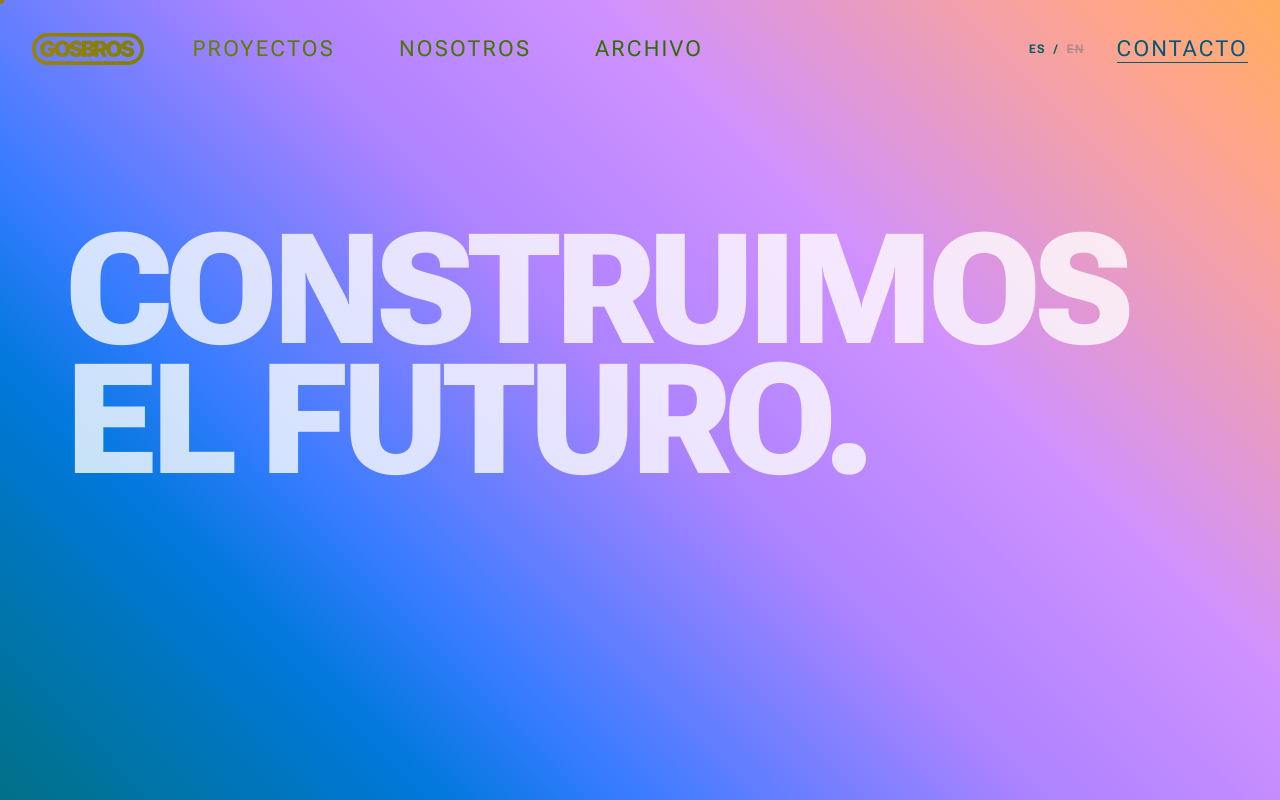
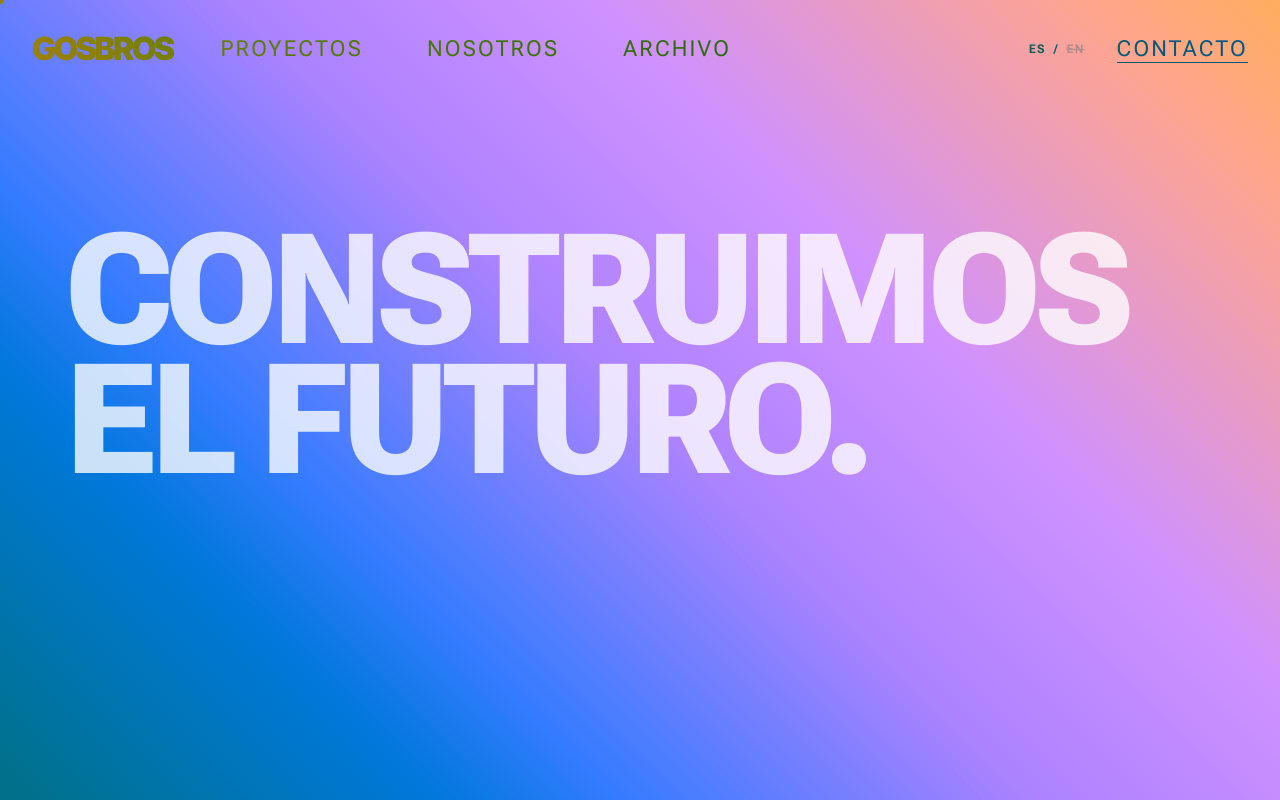
Before and after one commit to danielgz-blip/gosbros, a Next.js app in the folder gosbrosters.com/: page /about in a window 1280 px wide. Shown: the top 800 px of the page. Built offline with nearby package versions, Linux system fonts and the light colour scheme.

Commit message:
style: apply Inter Black for the GOSBROS wordmark everywhere

```diff
--- a/gosbrosters.com/src/app/globals.css
+++ b/gosbrosters.com/src/app/globals.css
@@ -4,6 +4,7 @@
   --font-sans: var(--font-sans), ui-sans-serif, system-ui, sans-serif;
   --font-display: var(--font-display), sans-serif;
   --font-serif: var(--font-serif), serif;
+  --font-logo: var(--font-logo), sans-serif;
 
   --color-primary-dark: #000000;
   --color-primary-light: #ffffff;
@@ -133,6 +134,11 @@ h1, h2, h3, .font-display {
   font-family: var(--font-serif);
 }
 
+.font-logo {
+  font-family: var(--font-logo), sans-serif;
+  letter-spacing: -0.083333em;
+}
+
 /* Mask Reveal Animation */
 .mask-reveal {
   overflow: hidden;
--- a/gosbrosters.com/src/app/layout.tsx
+++ b/gosbrosters.com/src/app/layout.tsx
@@ -1,5 +1,5 @@
 import type { Metadata } from "next";
-import { Roboto_Flex } from "next/font/google";
+import { Roboto_Flex, Inter } from "next/font/google";
 import "./globals.css";
 import Navbar from "@/components/Navbar";
 import CustomCursor from "@/components/CustomCursor";
@@ -23,6 +23,13 @@ const robotoFlexSerif = Roboto_Flex({
   display: "swap",
 });
 
+const interLogo = Inter({
+  subsets: ["latin"],
+  weight: "900",
+  variable: "--font-logo",
+  display: "swap",
+});
+
 export const metadata: Metadata = {
   title: "GOSBROS | High-Efficiency Architecture & Visual Identity",
   description: "High-Efficiency Architecture & Visual Identity based in Mexico City.",
@@ -36,7 +43,7 @@ export default function RootLayout({
   return (
     <html lang="en" className="h-full antialiased">
       <body
-        className={`${robotoFlexSans.variable} ${robotoFlexDisplay.variable} ${robotoFlexSerif.variable} min-h-full font-sans selection:bg-black selection:text-white`}
+        className={`${robotoFlexSans.variable} ${robotoFlexDisplay.variable} ${robotoFlexSerif.variable} ${interLogo.variable} min-h-full font-sans selection:bg-black selection:text-white`}
       >
         <LanguageProvider>
           <CustomCursor />
--- a/gosbrosters.com/src/components/Footer.tsx
+++ b/gosbrosters.com/src/components/Footer.tsx
@@ -29,7 +29,7 @@ export default function Footer() {
 
       <div className="w-full">
         <MaskReveal className="w-full">
-          <h2 className="text-[15vw] md:text-[20vw] leading-[0.8] font-display text-white tracking-tighter text-center">
+          <h2 className="text-[15vw] md:text-[20vw] leading-[0.8] font-logo text-white tracking-tighter text-center">
             GOSBROS
           </h2>
         </MaskReveal>
--- a/gosbrosters.com/src/components/Hero.tsx
+++ b/gosbrosters.com/src/components/Hero.tsx
@@ -83,7 +83,7 @@ export default function Hero() {
                 transition={{ duration: 0.8, ease: [0.16, 1, 0.3, 1] }}
                 className="absolute top-[25vh] left-0 w-full flex justify-center overflow-hidden"
               >
-                <h1 className="text-[12vw] md:text-[14vw] leading-[0.8] font-display tracking-tighter text-white uppercase text-center">
+                <h1 className="text-[12vw] md:text-[14vw] leading-[0.8] font-logo tracking-tighter text-white uppercase text-center">
                   GOSBROS
                 </h1>
               </motion.div>
--- a/gosbrosters.com/src/components/Navbar.tsx
+++ b/gosbrosters.com/src/components/Navbar.tsx
@@ -19,13 +19,9 @@ export default function Navbar() {
       <nav className="fixed top-0 left-0 w-full z-40 px-6 py-6 flex justify-between items-center text-white mix-blend-difference font-display uppercase text-[22px] tracking-widest pointer-events-none">
         <div className="flex items-center gap-8 md:gap-12 pointer-events-auto">
           <Link href="/" className="flex items-center" data-cursor-hover>
-            <Image
-              src="/gosbros-logo.svg"
-              alt="GOSBROS Logo"
-              width={123}
-              height={35}
-              className="h-[32px] w-auto"
-            />
+            <span className="font-logo text-[28px] md:text-[32px] leading-none">
+              GOSBROS
+            </span>
           </Link>
           <div className="hidden md:flex gap-8">
             <Link href="/works" className="hover:opacity-60 transition-opacity" data-cursor-hover>{t('nav.works')}</Link>
@@ -80,13 +76,9 @@ export default function Navbar() {
             {/* Menu Header — 3-column grid to center ES/EN */}
             <div className="grid grid-cols-3 items-center font-display uppercase text-[14px] tracking-widest">
               <Link href="/" onClick={() => setIsOpen(false)} className="flex items-center" data-cursor-hover>
-                <Image
-                  src="/gosbros-logo.svg"
-                  alt="GOSBROS Logo"
-                  width={123}
-                  height={35}
-                  className="h-[28px] w-auto"
-                />
+                <span className="font-logo text-[28px] leading-none">
+                  GOSBROS
+                </span>
               </Link>
               {/* Language toggle — perfectly centred */}
               <div className="flex justify-center">
```
